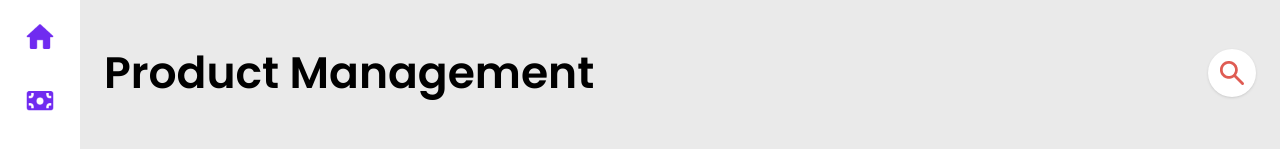
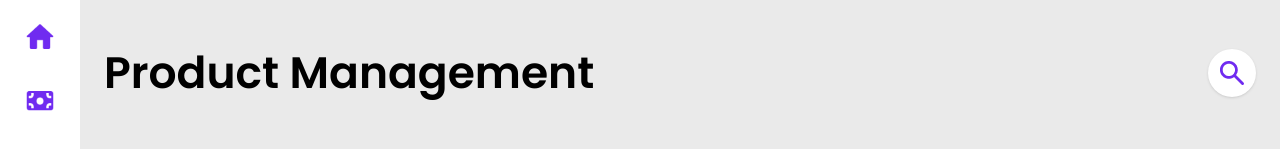
Before and after one commit to Jubilio14/FrontendPOS, a React (Vite) app: page /product in a window 1280 px wide. Shown: the top 149 px of the page. Built offline with nearby package versions, Linux system fonts and the light colour scheme; sample sign-in values are in the browser's storage.

Commit message:
update icon search

```diff
--- a/src/pages/Cashier.jsx
+++ b/src/pages/Cashier.jsx
@@ -195,7 +195,7 @@ export default function Cashier() {
 
             {/* Kanan (Search) */}
             <div className="w-[48px] h-[48px] bg-white rounded-full shadow-sm flex items-center justify-center cursor-pointer">
-            <img src="/icons/searchIcon.png" alt="search" className="w-[24px] h-[24px]" />
+                <img src="/icons/searchPurple.png" alt="search" className="w-[24px] h-[24px]" />
             </div>
 
         </div>
--- a/src/pages/Product.jsx
+++ b/src/pages/Product.jsx
@@ -230,7 +230,7 @@ export default function Product() {
 
             {/* Kanan (Search) */}
             <div className="w-[48px] h-[48px] bg-white rounded-full shadow-sm flex items-center justify-center cursor-pointer">
-            <img src="/icons/searchIcon.png" alt="search" className="w-[24px] h-[24px]" />
+            <img src="/icons/searchPurple.png" alt="search" className="w-[24px] h-[24px]" />
             </div>
 
         </div>
--- a/src/pages/Warehouse.jsx
+++ b/src/pages/Warehouse.jsx
@@ -121,7 +121,7 @@ export default function Warehouse() {
 
             {/* Kanan (Search) */}
             <div className="w-[48px] h-[48px] bg-white rounded-full shadow-sm flex items-center justify-center cursor-pointer">
-            <img src="/icons/searchIcon.png" alt="search" className="w-[24px] h-[24px]" />
+            <img src="/icons/searchPurple.png" alt="search" className="w-[24px] h-[24px]" />
             </div>
 
         </div>
```
Also changed, not shown: public/icons/searchPurple.png (added).
